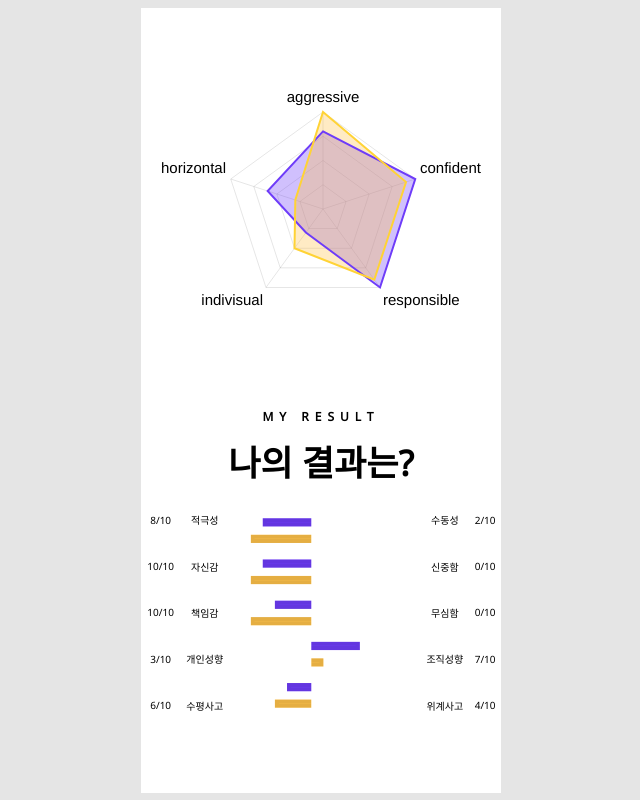
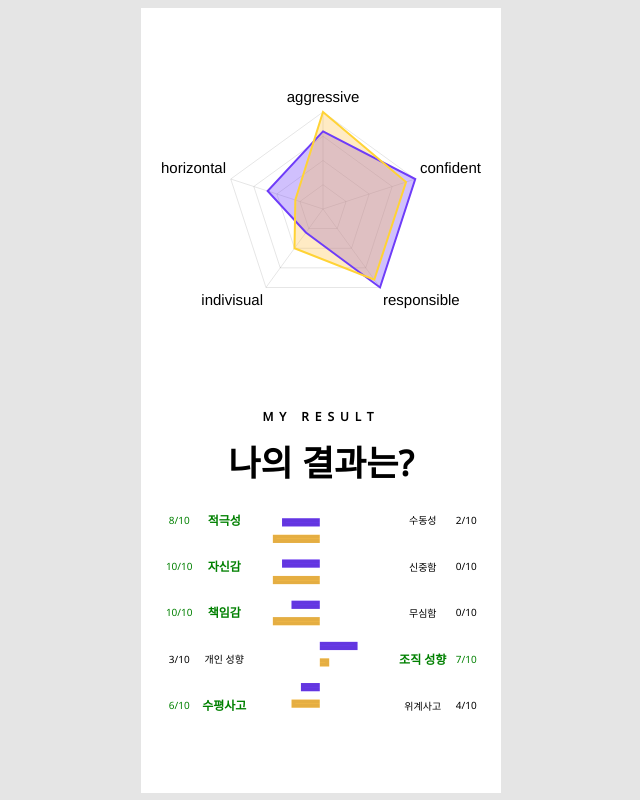
Before and after one commit to chltjdrhd777/wanted-codestates-project-8-11, a Vue app: page / in a window 1280 px wide. Shown: the whole page, without its empty margins (319-959 px from the left). Built offline with nearby package versions, Linux system fonts and the light colour scheme.

Commit message:
feat : table area 코드 가독성 높이기 및 디테일 추가

```diff
--- a/src/components/BarChartWrap.vue
+++ b/src/components/BarChartWrap.vue
@@ -5,42 +5,36 @@
       <h3>나의 결과는?</h3>
     </div>
     <table>
-      <tr>
-        <td>{{ data.aggressive }}/{{ MAX_SCORE }}</td>
-        <td style="[color : data.aggressive > 5 ? green : black ]">적극성</td>
-        <td rowspan="5" class="chart">
-          <BarChart width="80px" height="230px" />
+      <tr v-for="(list, i) in userObj" v-bind:key="list">
+        <td
+          :style="[data[list] >= 5 ? { color: 'green' } : { color: 'black' }]"
+        >
+          {{ data[list] }}/{{ MAX_SCORE }}
         </td>
-        <td>수동성</td>
-        <td>{{ MAX_SCORE - data.aggressive }}/{{ MAX_SCORE }}</td>
-      </tr>
-      <tr>
-        <td>{{ data.confident }}/{{ MAX_SCORE }}</td>
-        <td>자신감</td>
-        <!-- <td></td> -->
-        <td>신중함</td>
-        <td>{{ MAX_SCORE - data.confident }}/{{ MAX_SCORE }}</td>
-      </tr>
-      <tr>
-        <td>{{ data.responsible }}/{{ MAX_SCORE }}</td>
-        <td>책임감</td>
-        <!-- <td></td> -->
-        <td>무심함</td>
-        <td>{{ MAX_SCORE - data.responsible }}/{{ MAX_SCORE }}</td>
-      </tr>
-      <tr>
-        <td>{{ data.indivisual }}/{{ MAX_SCORE }}</td>
-        <td>개인성향</td>
-        <!-- <td></td> -->
-        <td>조직성향</td>
-        <td>{{ MAX_SCORE - data.indivisual }}/{{ MAX_SCORE }}</td>
-      </tr>
-      <tr>
-        <td>{{ data.horizontal }}/{{ MAX_SCORE }}</td>
-        <td>수평사고</td>
-        <!-- <td></td> -->
-        <td>위계사고</td>
-        <td>{{ MAX_SCORE - data.horizontal }}/{{ MAX_SCORE }}</td>
+        <td
+          :style="[
+            data[list] >= 5
+              ? { color: 'green', fontWeight: 700, fontSize: '12px' }
+              : { color: 'black' },
+          ]"
+        >
+          {{ personalityArray[i][0] }}
+        </td>
+        <td v-if="i === 0" rowspan="5" class="chart">
+          <BarChart width="80" height="230" />
+        </td>
+        <td
+          :style="[
+            data[list] < 5
+              ? { color: 'green', fontWeight: 700, fontSize: '12px' }
+              : { color: 'black ' },
+          ]"
+        >
+          {{ personalityArray[i][1] }}
+        </td>
+        <td :style="[data[list] < 5 ? { color: 'green' } : { color: 'black' }]">
+          {{ MAX_SCORE - data[list] }}/{{ MAX_SCORE }}
+        </td>
       </tr>
     </table>
   </section>
@@ -51,11 +45,17 @@ import { surveyData } from "@/data";
 
 const { userSurvey } = surveyData;
 const MAX_SCORE = 10;
+const userObj = [...Object.keys(userSurvey)];
+const personalityArray = [
+  ["적극성", "수동성"],
+  ["자신감", "신중함"],
+  ["책임감", "무심함"],
+  ["개인 성향", "조직 성향"],
+  ["수평사고", "위계사고"],
+];
 
 export default {
-  mounted() {
-    console.log("bar", this.options);
-  },
+  mounted() {},
   components: {
     BarChart,
   },
@@ -63,6 +63,8 @@ export default {
     return {
       data: userSurvey,
       MAX_SCORE,
+      userObj: userObj,
+      personalityArray: personalityArray,
     };
   },
 };
@@ -85,9 +87,10 @@ h3 {
   margin-bottom: 10px;
 }
 table {
-  width: 100%;
+  width: calc(100% - 40px);
   font-size: 10px;
   text-align: center;
+  margin: 0 20px;
 }
 .chart {
   /* display: flex;
```
